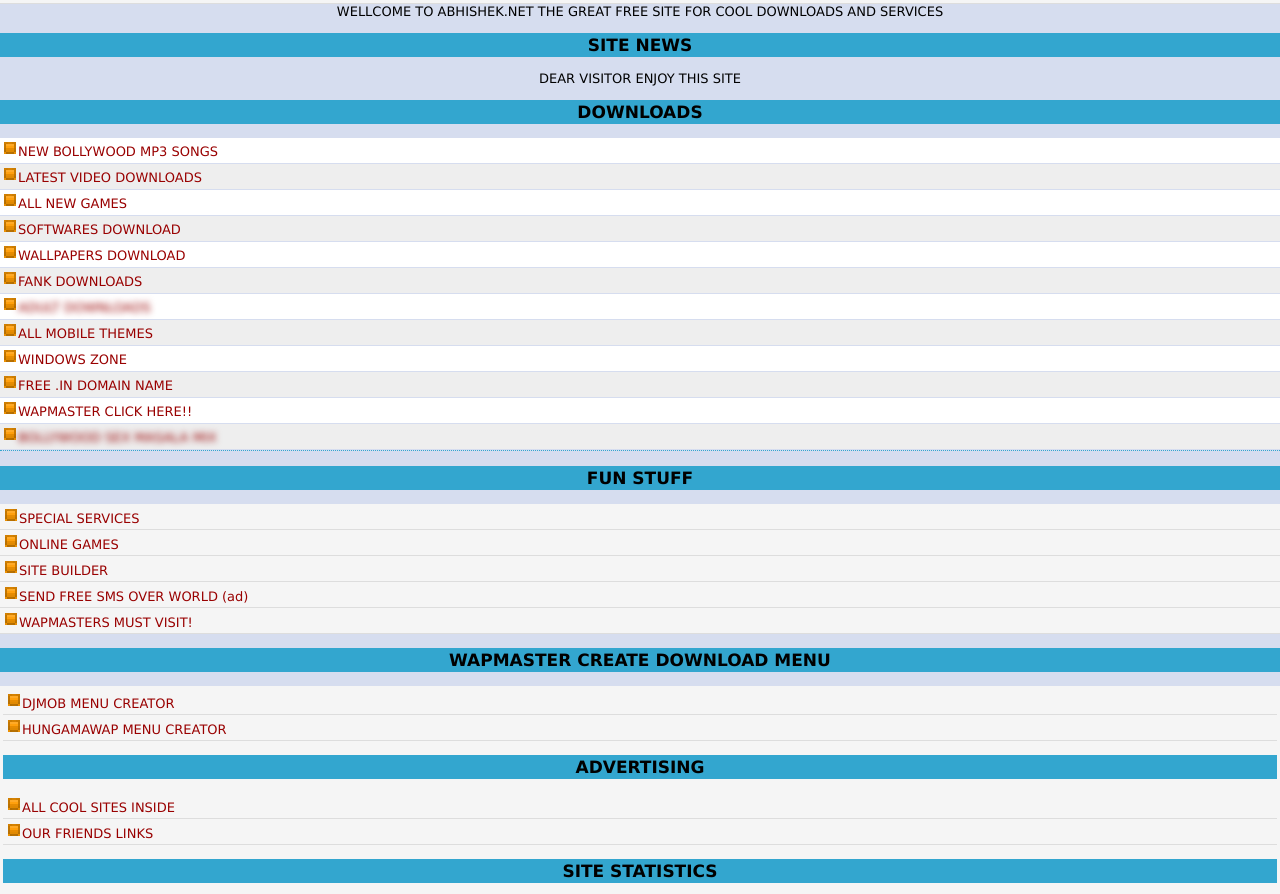
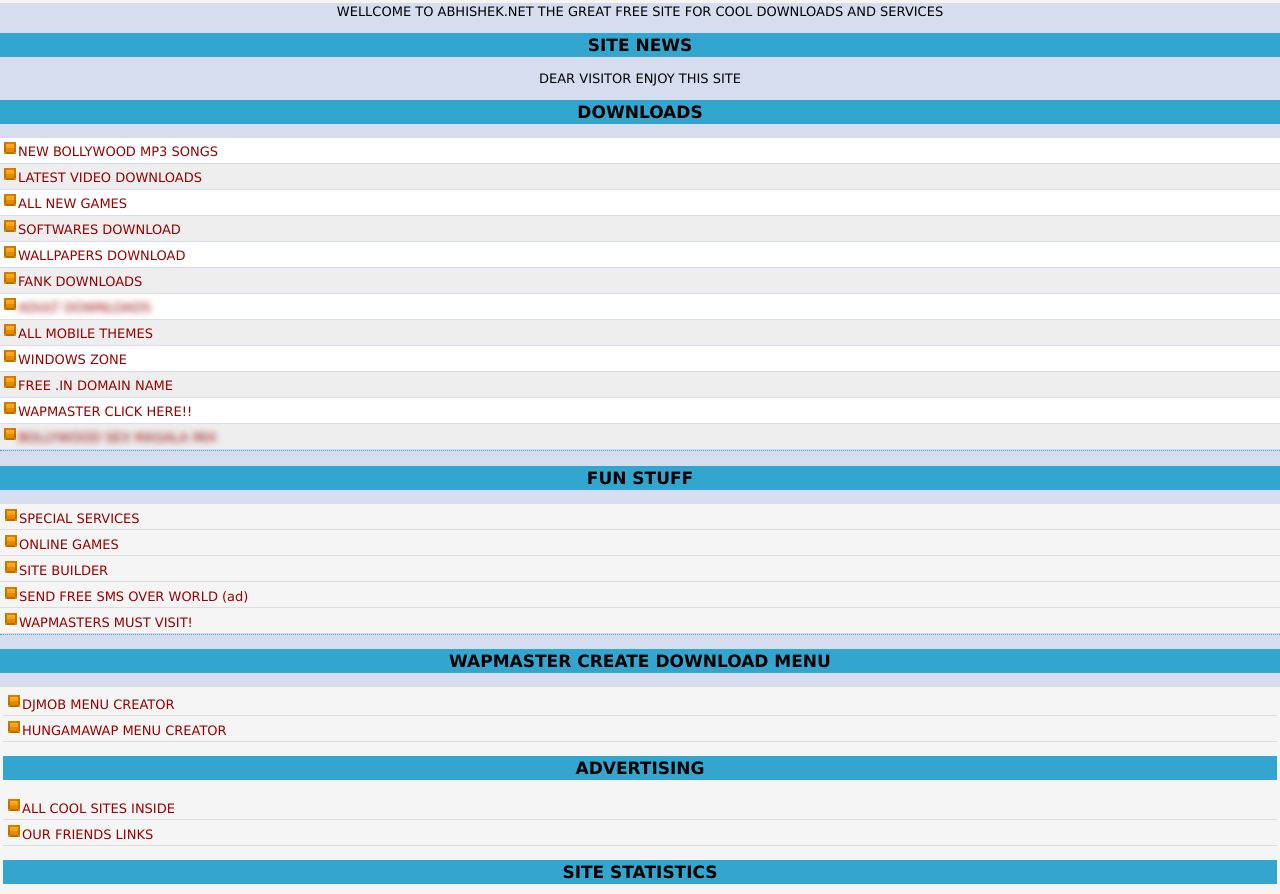
Before and after one commit to thedroidcode/thedroidcode.github.io, a plain HTML site: page abhisheknet/index.html in a window 1280 px wide. Shown: the part 172-1066 px from the top of the page. Drawn offline with Linux system fonts and the light colour scheme.

Commit message:
Update index.html

```diff
--- a/abhisheknet/index.html
+++ b/abhisheknet/index.html
@@ -70,6 +70,7 @@
         <div class="catRow"><img alt="Dot" src="images/DOT.png" /><a href="past.html">WAPMASTERS MUST VISIT!</a></div>
     </div>
     <center> </center>
+		    <div class="path"> </div>
     <div class="catList" align="left">
         <h2>WAPMASTER CREATE DOWNLOAD MENU</h2>
         <div class="catRow">
```
